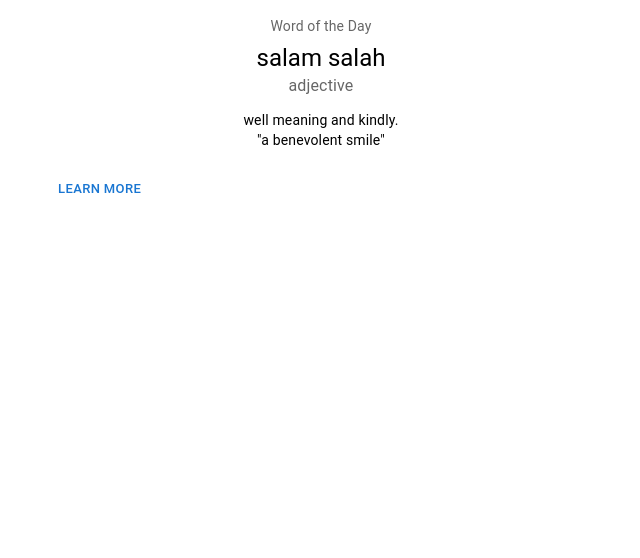
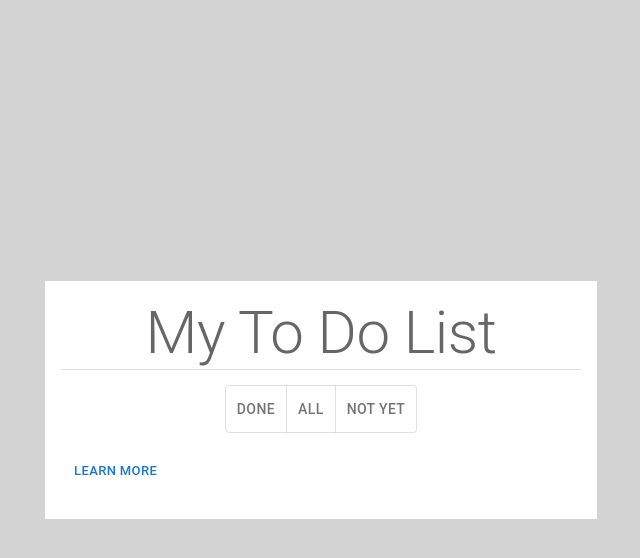
Before and after one commit to SALAHE-DDINE7/Todolist, a React (Create React App) app: page / in a window 1280 px wide. Shown: the top 558 px of the page, without its empty margins (319-959 px from the left). Built offline with nearby package versions, Linux system fonts and the light colour scheme.

Commit message:
Build the Structure of the Project

```diff
--- a/src/App.js
+++ b/src/App.js
@@ -4,7 +4,11 @@ import Todolist from './components/Todolist';
 
 function App() {
   return (
-    <div className="App">
+    <div className="App" style={{display: 'flex',
+    justifyContent: 'center',
+    alignItems: 'center',
+    background: 'lightgray',
+    height:'100vh',}} >
       <Todolist />
           </div>
   );
--- a/src/components/Todolist.js
+++ b/src/components/Todolist.js
@@ -4,29 +4,34 @@ import CardContent from '@mui/material/CardContent';
 import Button from '@mui/material/Button';
 import Typography from '@mui/material/Typography';
 import Container from '@mui/material/Container';
+import Divider from '@mui/material/Divider';
+import ToggleButton from '@mui/material/ToggleButton';
+import ToggleButtonGroup from '@mui/material/ToggleButtonGroup';
 
 export default function Todolist() {
   return (
-      <Container maxWidth="sm">
-        <CardContent>
-      <Typography gutterBottom sx={{ color: 'text.secondary', fontSize: 14 }}>
-        Word of the Day
+  <Container maxWidth="sm">
+   <CardContent style={{background:'white'}}>
+          {/* Title */}
+      <Typography variant='h2'  sx={{ color: 'text.secondary'}}>
+       My To Do List
       </Typography>
-      <Typography variant="h5" component="div">
-        salam salah
-      </Typography>
-      <Typography sx={{ color: 'text.secondary', mb: 1.5 }}>adjective</Typography>
-      <Typography variant="body2">
-        well meaning and kindly.
-        <br />
-        {'"a benevolent smile"'}
-      </Typography>
+      {/*======= finish title ======= */}
+       {/* Divider */}
+       <Divider/>
+       {/* Toggle Button filter */}
+    <ToggleButtonGroup exclusive style={{marginTop:"15px", marginBottom:"15px"}} >
+      <ToggleButton value="left">Done</ToggleButton>
+      <ToggleButton value="center">All</ToggleButton>
+      <ToggleButton value="right">Not yet</ToggleButton>
+    </ToggleButtonGroup>
+      {/*====== Finish toggle  Button filter =====*/}
+      <CardActions>
+      <Button size="small">Learn More</Button>
+      </CardActions>
     </CardContent>
-    <CardActions>
-      <Button size="small">Learn More</Button>
-    </CardActions>
 
-      </Container>
+  </Container>
 
   );
 }
```
